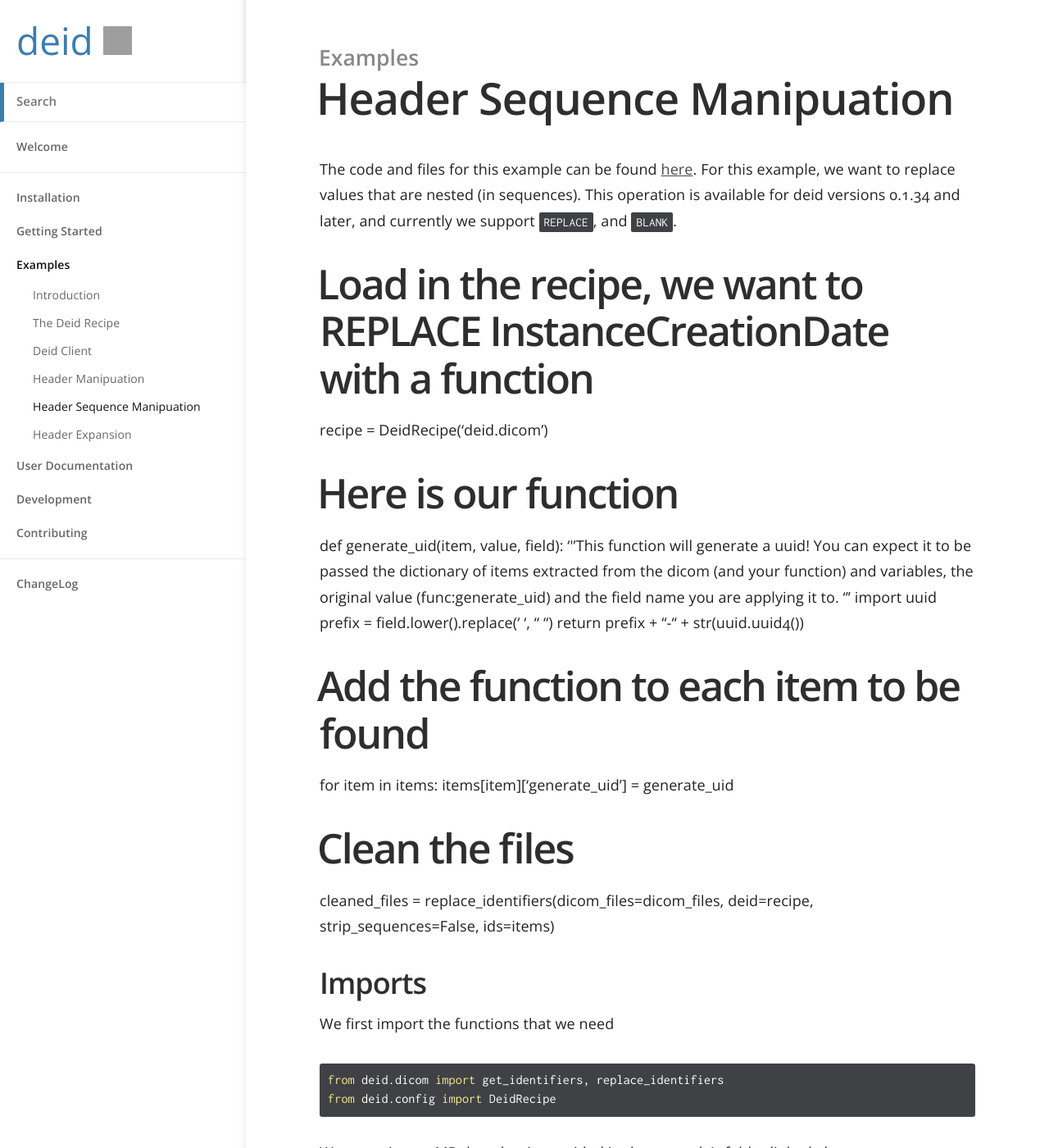
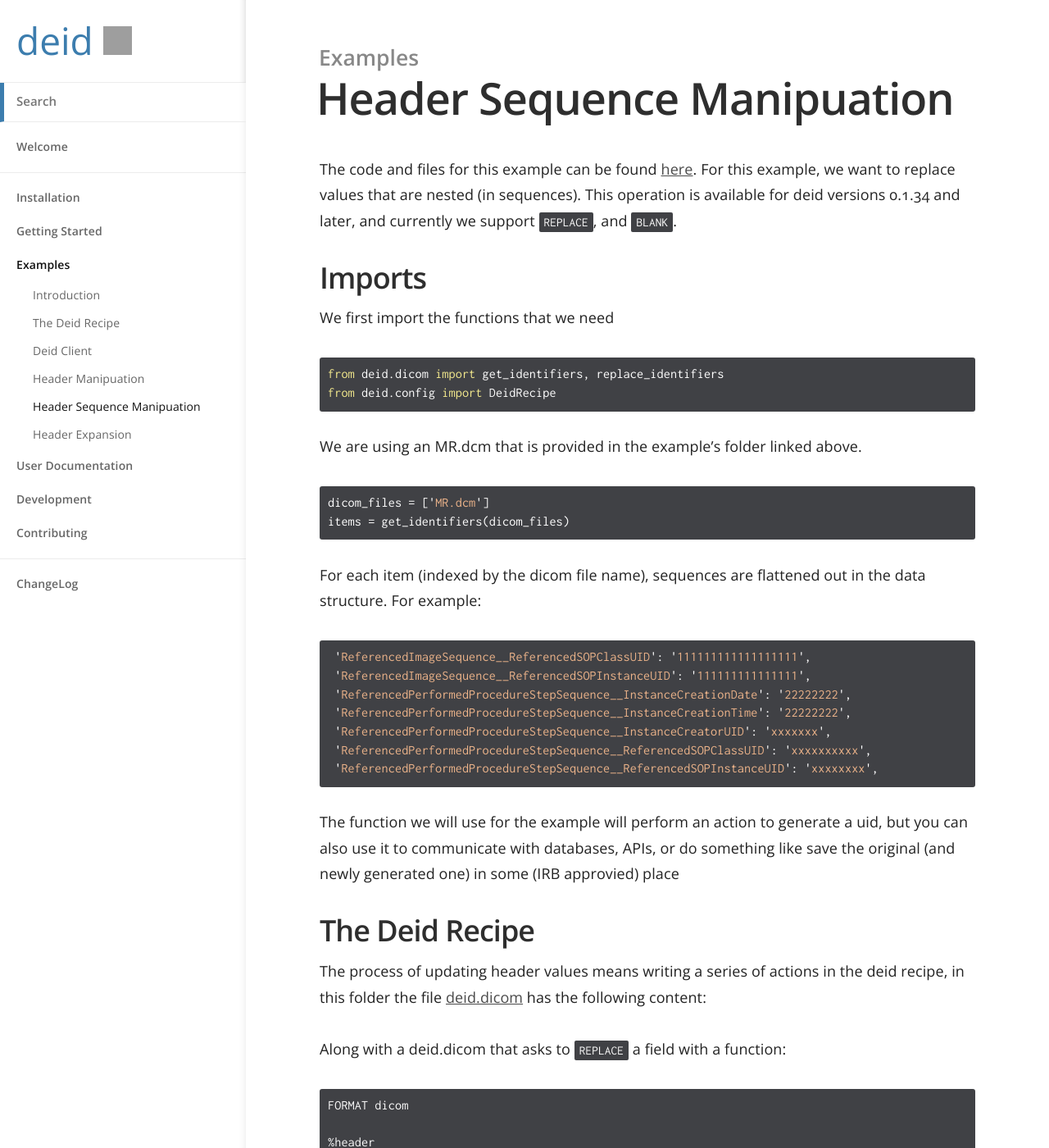
Before and after one commit to pydicom/deid, a Jekyll site: the page built from docs/_docs/examples/func-sequence-replace.md, in a window 1280 px wide and 1400 px high. Shown: the whole window at 82% size. Built offline with Jekyll 4.4.1, drawn with Linux system fonts in a browser that asks for light colours; grey boxes are pictures that could not be loaded.

Commit message:
extra in docs
Signed-off-by: Vanessa Sochat <vsochat@stanford.edu>

```diff
--- a/docs/_docs/examples/func-sequence-replace.md
+++ b/docs/_docs/examples/func-sequence-replace.md
@@ -8,36 +8,6 @@ The code and files for this example can be found [here](https://github.com/pydic
 For this example, we want to replace values that are nested (in sequences).
 This operation is available for deid versions 0.1.34 and later, and currently
 we support `REPLACE`, and `BLANK`.
-
-
-# Load in the recipe, we want to REPLACE InstanceCreationDate with a function
-
-recipe = DeidRecipe('deid.dicom')
-
-# Here is our function
-
-def generate_uid(item, value, field):
-    '''This function will generate a uuid! You can expect it to be passed
-       the dictionary of items extracted from the dicom (and your function)
-       and variables, the original value (func:generate_uid) and the field
-       name you are applying it to.
-    '''
-    import uuid
-    prefix = field.lower().replace(' ', " ")
-    return prefix + "-" + str(uuid.uuid4())
-
-# Add the function to each item to be found
-for item in items:
-    items[item]['generate_uid'] = generate_uid
-
-# Clean the files
-cleaned_files = replace_identifiers(dicom_files=dicom_files,
-                                    deid=recipe,
-                                    strip_sequences=False,
-                                    ids=items)
-
-
-
 
 ## Imports
 
```
